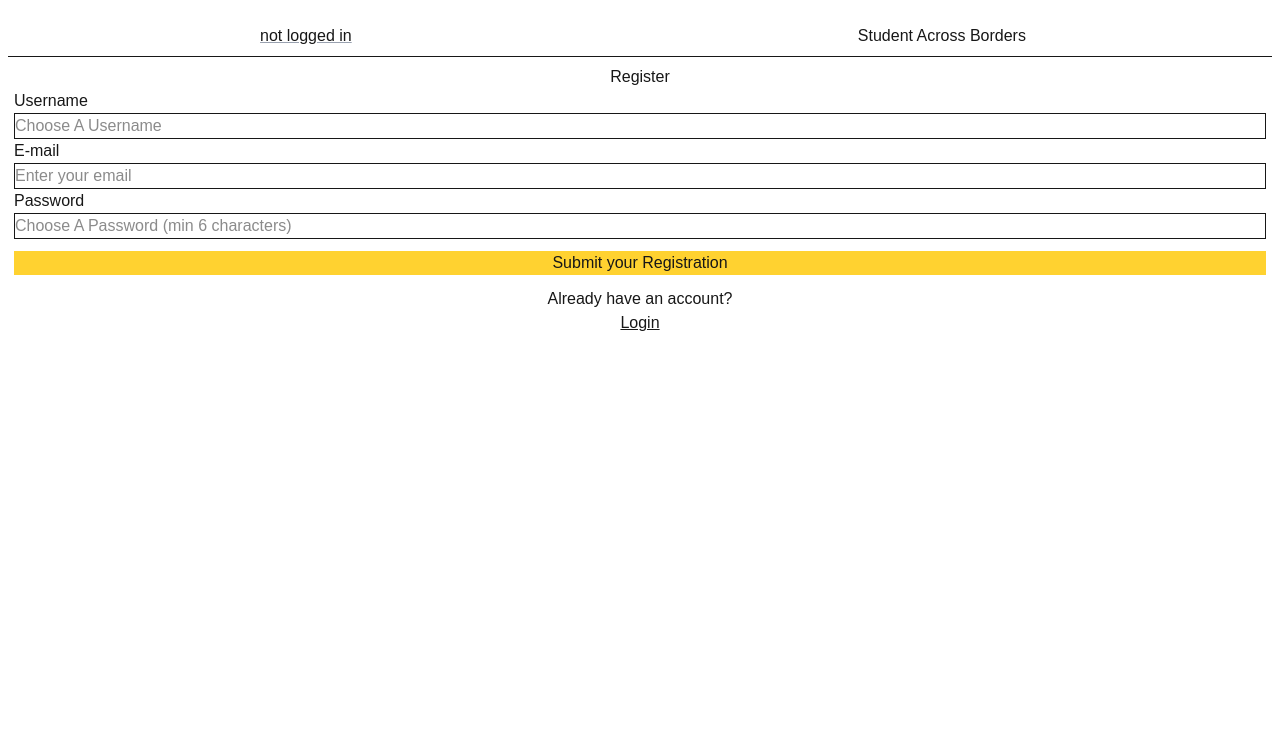
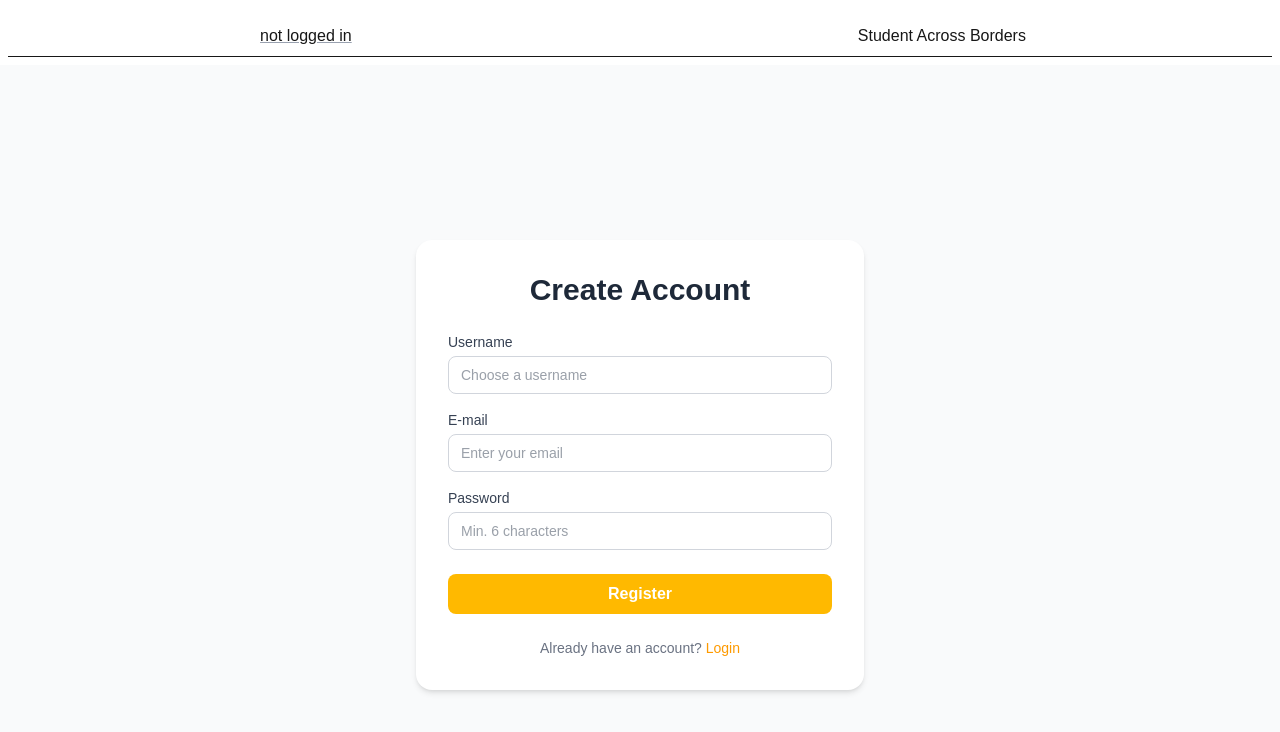
Before and after one commit to fatihsolutions/my-next-app, a Next.js app: page /register in a window 1280 px wide. Shown: the top 732 px of the page. Built offline with nearby package versions, Linux system fonts and the light colour scheme; no server answers.

Commit message:
css in de login/register

```diff
--- a/app/login/page.jsx
+++ b/app/login/page.jsx
@@ -1,24 +1,54 @@
 import Link from "next/link";
-import loginAction from "@/app/login/action"
-
+import loginAction from "@/app/login/action";
 
 export default function Login() {
     return (
-        <>
-            <h1 className="text-center">Login</h1>
+        <div className="min-h-screen flex items-center justify-center bg-gray-50">
+            <div className="bg-white shadow-md rounded-2xl p-8 w-full max-w-md">
 
-            <form action={loginAction} className="flex flex-col px-3.5">
-                <label className="flex flex-col"> E-mail</label>
-                <input type="email" className="border" name="email" placeholder="Email" />
-                <label className="flex flex-col"> Password</label>
-                <input type="password" className="border" name="password" placeholder="Password" />
-                <button className="my-3 bg-amber-300" type="submit"> Submit </button>
-            </form>
+                <h1 className="text-3xl font-bold text-center text-gray-800 mb-6">
+                    Welcome Back
+                </h1>
 
-            <Link href="/register">Register</Link>
+                <form action={loginAction} className="flex flex-col gap-4">
 
-        </>
-    )
+                    <label className="flex flex-col gap-1 text-sm font-medium text-gray-700">
+                        E-mail
+                        <input
+                            type="email"
+                            name="email"
+                            className="border border-gray-300 rounded-lg px-3 py-2 text-sm focus:outline-none focus:ring-2 focus:ring-amber-400 transition"
+                            placeholder="Enter your email"
+                            required
+                        />
+                    </label>
 
+                    <label className="flex flex-col gap-1 text-sm font-medium text-gray-700">
+                        Password
+                        <input
+                            type="password"
+                            name="password"
+                            className="border border-gray-300 rounded-lg px-3 py-2 text-sm focus:outline-none focus:ring-2 focus:ring-amber-400 transition"
+                            placeholder="Enter your password"
+                            required
+                        />
+                    </label>
 
+                    <button
+                        type="submit"
+                        className="mt-2 bg-amber-400 hover:bg-amber-500 text-white font-semibold py-2 rounded-lg transition cursor-pointer"
+                    >
+                        Login
+                    </button>
+                </form>
+
+                <p className="text-center text-sm text-gray-500 mt-6">
+                    Don't have an account yet?{" "}
+                    <Link href="/register" className="text-amber-500 font-medium hover:underline">
+                        Register
+                    </Link>
+                </p>
+            </div>
+        </div>
+    );
 }
--- a/app/register/page.jsx
+++ b/app/register/page.jsx
@@ -3,52 +3,64 @@ import { registerAction } from "./action.js";
 
 export default function Register() {
     return (
-        <>
-            <h1 className="text-center">Register</h1>
+        <div className="min-h-screen flex items-center justify-center bg-gray-50">
+            <div className="bg-white shadow-md rounded-2xl p-8 w-full max-w-md">
 
-            <form action={registerAction} className="flex flex-col px-3.5">
+                <h1 className="text-3xl font-bold text-center text-gray-800 mb-6">
+                    Create Account
+                </h1>
 
-                <label className="flex flex-col">
+                <form action={registerAction} className="flex flex-col gap-4">
+
+                    <label className="flex flex-col gap-1 text-sm font-medium text-gray-700">
                         Username
                         <input
                             type="text"
                             name="username"
-                        className="border"
-                        placeholder="Choose A Username"
+                            className="border border-gray-300 rounded-lg px-3 py-2 text-sm focus:outline-none focus:ring-2 focus:ring-amber-400 transition"
+                            placeholder="Choose a username"
                             required
                         />
                     </label>
 
-                <label className="flex flex-col">
+                    <label className="flex flex-col gap-1 text-sm font-medium text-gray-700">
                         E-mail
                         <input
                             type="email"
                             name="email"
-                        className="border"
+                            className="border border-gray-300 rounded-lg px-3 py-2 text-sm focus:outline-none focus:ring-2 focus:ring-amber-400 transition"
                             placeholder="Enter your email"
                             required
                         />
                     </label>
 
-                <label className="flex flex-col">
+                    <label className="flex flex-col gap-1 text-sm font-medium text-gray-700">
                         Password
                         <input
                             type="password"
                             name="password"
-                        className="border"
-                        placeholder="Choose A Password (min 6 characters)"
+                            className="border border-gray-300 rounded-lg px-3 py-2 text-sm focus:outline-none focus:ring-2 focus:ring-amber-400 transition"
+                            placeholder="Min. 6 characters"
                             minLength={6}
                             required
                         />
                     </label>
 
-                <button className="my-3 bg-amber-300" type="submit">
-                    Submit your Registration
+                    <button
+                        type="submit"
+                        className="mt-2 bg-amber-400 hover:bg-amber-500 text-white font-semibold py-2 rounded-lg transition cursor-pointer"
+                    >
+                        Register
                     </button>
                 </form>
 
-            <p className="text-center">Already have an account?</p>
-            <Link className="underline block text-center" href="/login">Login</Link>
-        </>
-    )
+                <p className="text-center text-sm text-gray-500 mt-6">
+                    Already have an account?{" "}
+                    <Link href="/login" className="text-amber-500 font-medium hover:underline">
+                        Login
+                    </Link>
+                </p>
+            </div>
+        </div>
+    );
 }
```
Lines whose indentation alone changed are shown as unchanged.
